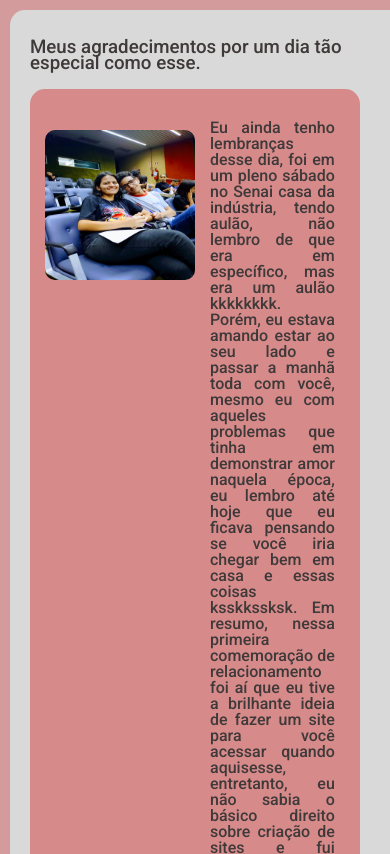
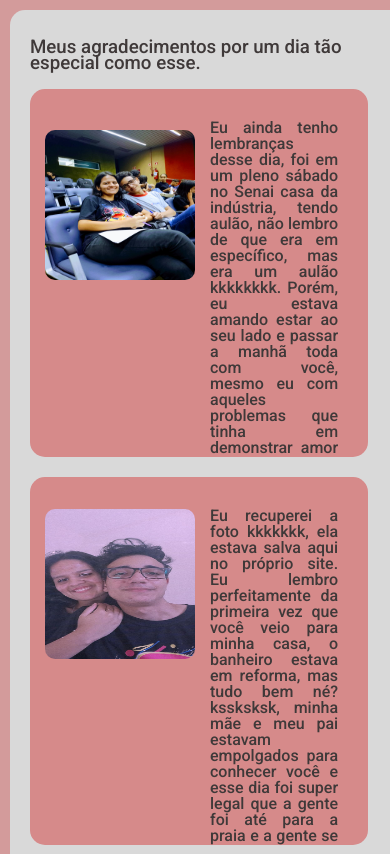
Before and after one commit to Zackbr18/test.github.io, a plain HTML site: page NextPage/Greetings.html in a window 390 px wide. Shown: the top 854 px of the page. Drawn offline with Linux system fonts and the light colour scheme.

Commit message:
bug fixed 1.1

```diff
--- a/projetoV.css
+++ b/projetoV.css
@@ -18,6 +18,14 @@
 
 *::-webkit-scrollbar:horizontal{
     height: 7px;
+}
+
+*::-webkit-scrollbar-button{
+    display: none;
+}
+
+*::-webkit-scrollbar-corner{
+    display: none;
 }
 
 body{
@@ -195,7 +203,7 @@ button:hover{
 
 
 
-
+/*Resolver o problema de width do texto e de algum article/greeting*/
 
 @media (max-width: 1200px) {
     article{
@@ -317,7 +325,9 @@ button:hover{
 
 
     .Greetings{
-        width: 77vw;
+        width: 79vw;
+        height: 40vh;
+        overflow: scroll;
     }
 
     button{
@@ -327,7 +337,7 @@ button:hover{
     }
 
     .WordBreak{
-        width: 32vw;
+        width: 36vw;
     }
 
     .containerFront{
```
